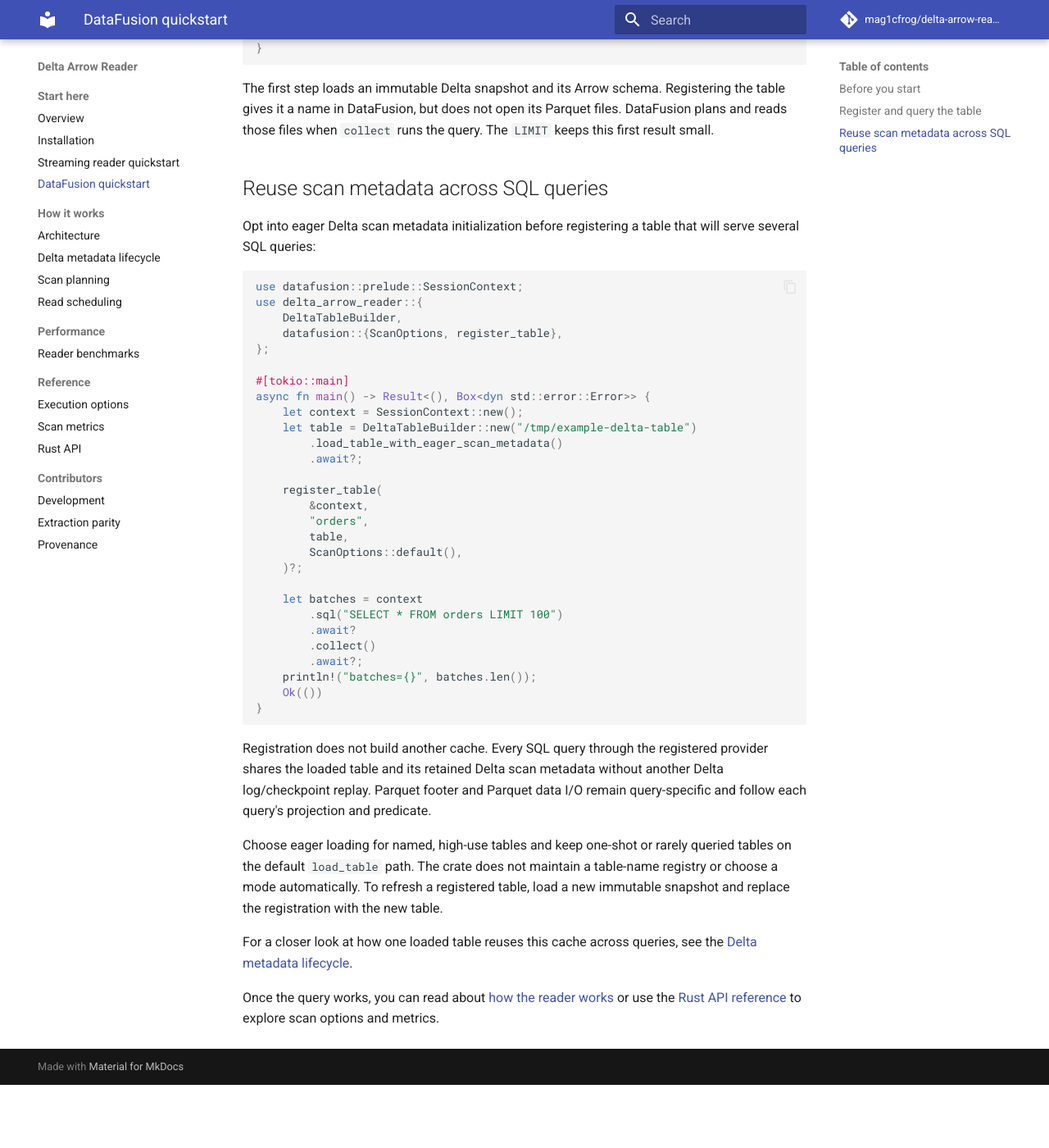
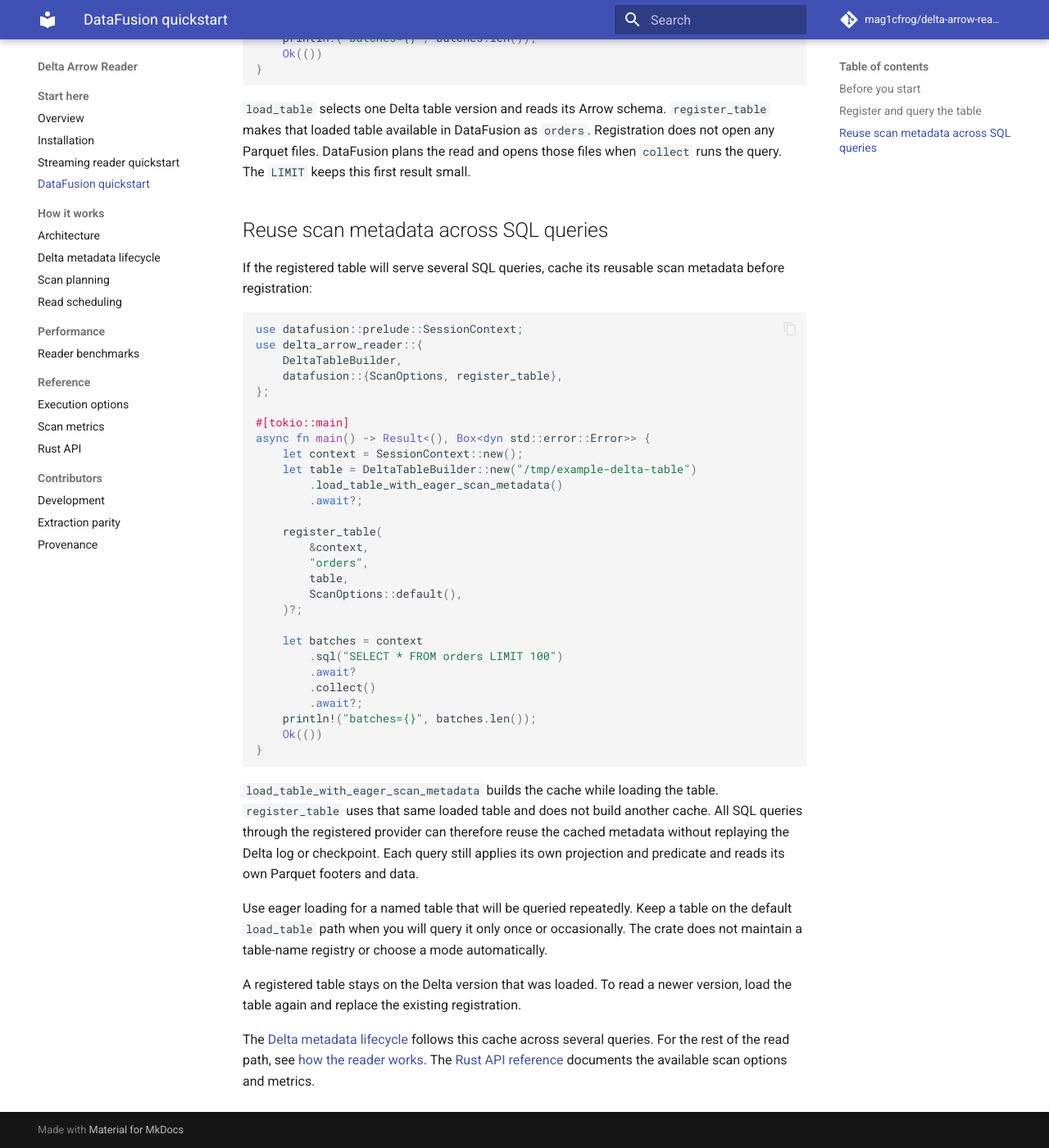
Before and after one commit to mag1cfrog/delta-arrow-reader, an MkDocs documentation site: the page built from docs/content/datafusion.md, in a window 1280 px wide and 1400 px high, scrolled down 939 px. Shown: the whole window at 82% size. Built offline with MkDocs 1.6.1 and Material for MkDocs 9.7.7, drawn with Linux system fonts in a browser that asks for light colours; comment, search, counter and statistics services are not loaded; before the commit the page ends 2262 px from its top, so only the background shows below that; some of the changed text lies outside the part shown.

Commit message:
docs: clarify the DataFusion quickstart

````diff
--- a/docs/content/datafusion.md
+++ b/docs/content/datafusion.md
@@ -1,8 +1,8 @@
-# Query a Table with DataFusion
+# Query a table with DataFusion
 
-Use this path when your application already uses DataFusion or you want to
-query a Delta table with SQL. This quickstart registers one table and reads a
-small result from it.
+Use DataFusion when your application already depends on it or when you want to
+query a Delta table with SQL. This quickstart loads one table, registers it by
+name, and runs a query that returns a small result.
 
 ## Before you start
 
@@ -42,15 +42,16 @@ async fn main() -> Result<(), Box<dyn std::error::Error>> {
 }
 ```
 
-The first step loads an immutable Delta snapshot and its Arrow schema.
-Registering the table gives it a name in DataFusion, but does not open its
-Parquet files. DataFusion plans and reads those files when `collect` runs the
-query. The `LIMIT` keeps this first result small.
+`load_table` selects one Delta table version and reads its Arrow schema.
+`register_table` makes that loaded table available in DataFusion as `orders`.
+Registration does not open any Parquet files. DataFusion plans the read and
+opens those files when `collect` runs the query. The `LIMIT` keeps this first
+result small.
 
 ## Reuse scan metadata across SQL queries
 
-Opt into eager Delta scan metadata initialization before registering a table
-that will serve several SQL queries:
+If the registered table will serve several SQL queries, cache its reusable scan
+metadata before registration:
 
 ```no_run
 use datafusion::prelude::SessionContext;
@@ -83,21 +84,23 @@ async fn main() -> Result<(), Box<dyn std::error::Error>> {
 }
 ```
 
-Registration does not build another cache. Every SQL query through the
-registered provider shares the loaded table and its retained Delta scan
-metadata without another Delta log/checkpoint replay. Parquet footer and
-Parquet data I/O remain query-specific and follow each query's projection and
-predicate.
+`load_table_with_eager_scan_metadata` builds the cache while loading the table.
+`register_table` uses that same loaded table and does not build another cache.
+All SQL queries through the registered provider can therefore reuse the cached
+metadata without replaying the Delta log or checkpoint. Each query still
+applies its own projection and predicate and reads its own Parquet footers and
+data.
 
-Choose eager loading for named, high-use tables and keep one-shot or rarely
-queried tables on the default `load_table` path. The crate does not maintain a
-table-name registry or choose a mode automatically. To refresh a registered
-table, load a new immutable snapshot and replace the registration with the new
-table.
+Use eager loading for a named table that will be queried repeatedly. Keep a
+table on the default `load_table` path when you will query it only once or
+occasionally. The crate does not maintain a table-name registry or choose a
+mode automatically.
 
-For a closer look at how one loaded table reuses this cache across queries, see
-the [Delta metadata lifecycle](https://mag1cfrog.github.io/delta-arrow-reader/delta-metadata-lifecycle/).
+A registered table stays on the Delta version that was loaded. To read a newer
+version, load the table again and replace the existing registration.
 
-Once the query works, you can read about [how the reader works](https://mag1cfrog.github.io/delta-arrow-reader/architecture/)
-or use the [Rust API reference](https://docs.rs/delta-arrow-reader) to explore
-scan options and metrics.
+The [Delta metadata lifecycle](https://mag1cfrog.github.io/delta-arrow-reader/delta-metadata-lifecycle/)
+follows this cache across several queries. For the rest of the read path, see
+[how the reader works](https://mag1cfrog.github.io/delta-arrow-reader/architecture/).
+The [Rust API reference](https://docs.rs/delta-arrow-reader) documents the
+available scan options and metrics.
````
